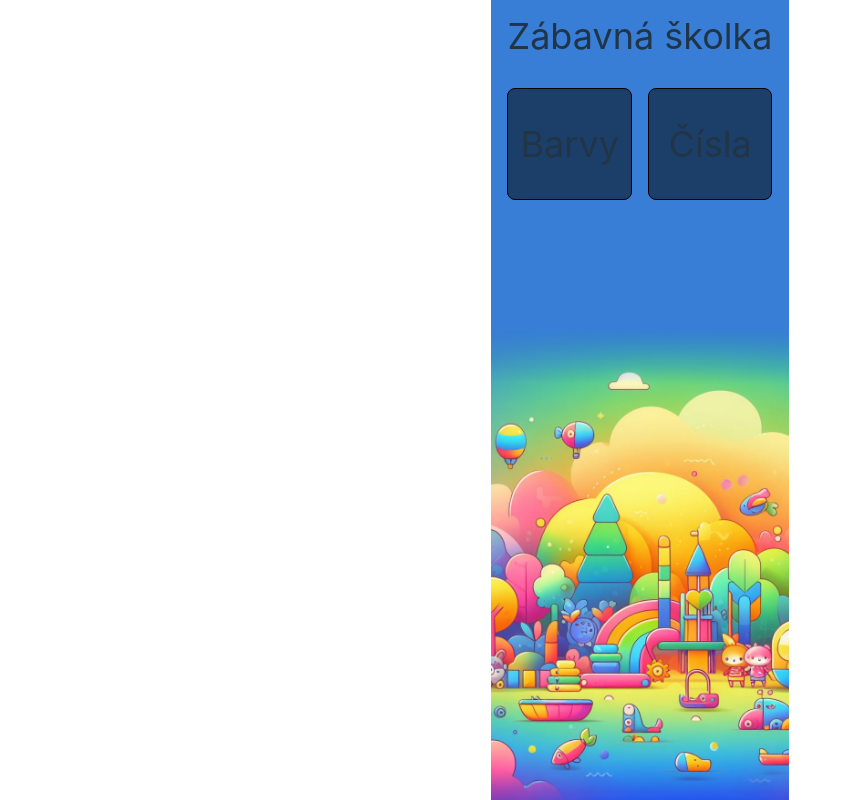
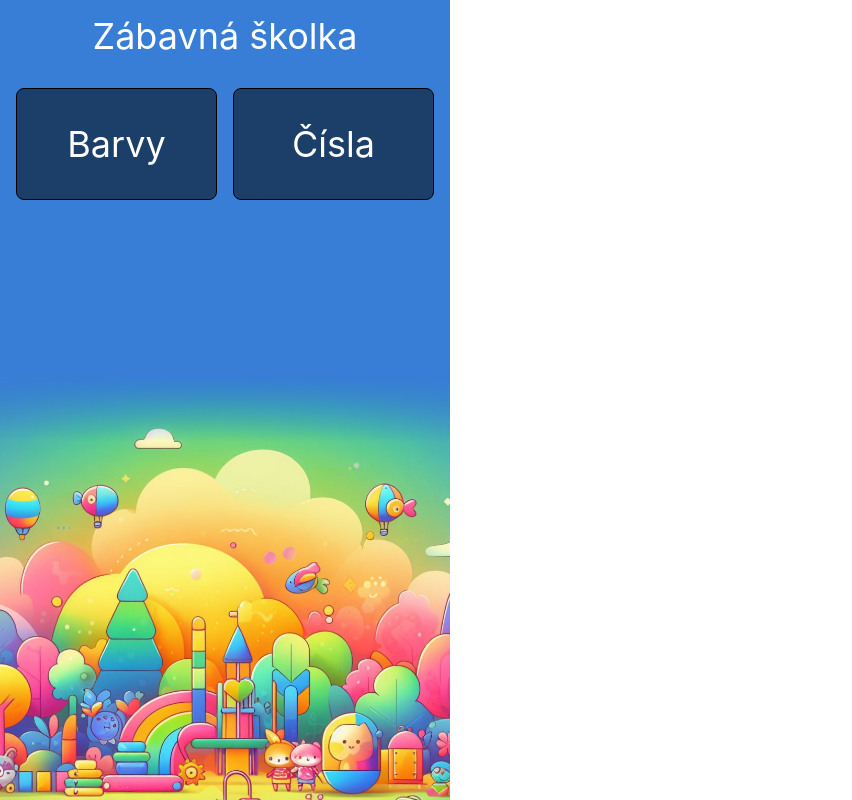
Before and after one commit to filipmagula/skolka, a Vue app: page / in a window 1280 px wide. Shown: the whole page, without its empty margins (0-852 px from the left). Built offline with nearby package versions, Linux system fonts and the light colour scheme.

Commit message:
fixed welcome screen size, text color fixed

```diff
--- a/src/components/ColorsGame.vue
+++ b/src/components/ColorsGame.vue
@@ -1,7 +1,7 @@
 <template>
   <div class="">
     <div ></div>
-    <div class="text-4xl p-4">Barvy</div>
+    <div class="text-4xl p-4 text-white">Barvy</div>
     <div class="w-full flex flex-row flex-wrap p-2">
       <div
         v-for="(color, index) in colors"
@@ -16,7 +16,7 @@
         </div>
       </div>
     </div>
-    <div @click="$emit('showView', 'welcome')" class="bg-transblack border-1 rounded-lg p-2 text-xl">Zpět</div>
+    <div @click="$emit('showView', 'welcome')" class="bg-transblack border-1 rounded-lg p-2 text-xl text-white">Zpět</div>
   </div>
 </template>
 
--- a/src/components/NumbersGame.vue
+++ b/src/components/NumbersGame.vue
@@ -1,7 +1,6 @@
 <template>
     <div class="">
-      <div ></div>
-      <div class="text-4xl p-4">Čísla</div>
+      <div class="text-4xl p-4 text-white">Čísla</div>
       <div class="w-full flex flex-row flex-wrap p-2">
         <div
           v-for="(color, index) in numbers"
@@ -11,12 +10,12 @@
         >
           <div class="flex flex-col h-28 border border-black rounded-lg justify-center bg-transblack"
           >
-            <div class="flex text-4xl h-full items-center justify-center"> {{ color.number }}</div>
+            <div class="flex text-4xl h-full items-center justify-center text-white"> {{ color.number }}</div>
             <div class="bg-slate-700 opacity-75 text-white px-2 rounded-lg">{{ color.name }}</div>
           </div>
         </div>
       </div>
-      <div @click="$emit('showView', 'welcome')" class="bg-transblack border-1 rounded-lg p-2 text-xl">Zpět</div>
+      <div @click="$emit('showView', 'welcome')" class="bg-transblack border-1 rounded-lg p-2 text-xl text-white">Zpět</div>
     </div>
   </template>
 
--- a/src/components/WelcomeView.vue
+++ b/src/components/WelcomeView.vue
@@ -1,17 +1,16 @@
 <template>
-    <div class="">
-        <div></div>
-        <div class="text-4xl p-4">Zábavná školka</div>
+    <div class="w-full">
+        <div class="text-4xl p-4 text-white">Zábavná školka</div>
         <div class="w-full flex flex-row flex-wrap p-2">
             <div class="basis-1/2 p-2" @click="$emit('showView','colors')">
                 <div class="flex flex-col h-28 border border-black rounded-lg justify-center bg-transblack">
-                    <div class="flex text-4xl h-full items-center justify-center"> Barvy </div>
+                    <div class="flex text-4xl h-full items-center justify-center text-white"> Barvy </div>
 
                 </div>
             </div>
             <div class="basis-1/2 p-2" @click="$emit('showView','numbers')">
                 <div class="flex flex-col h-28 border border-black rounded-lg justify-center bg-transblack">
-                    <div class="flex text-4xl h-full items-center justify-center"> Čísla </div>
+                    <div class="flex text-4xl h-full items-center justify-center text-white"> Čísla </div>
                 </div>
             </div>
         </div>
--- a/src/style.css
+++ b/src/style.css
@@ -30,7 +30,7 @@ body {
   margin: 0;
   display: flex;
   place-items: center;
-  min-width: 320px;
+  width: 100%;
   min-height: 100vh;
 }
 
@@ -64,7 +64,7 @@ button:focus-visible {
 
 #app {
   max-width: 1280px;
-  margin: 0 auto;
+  width: 100%;
   text-align: center;
   height: 100vh;
 }
```
